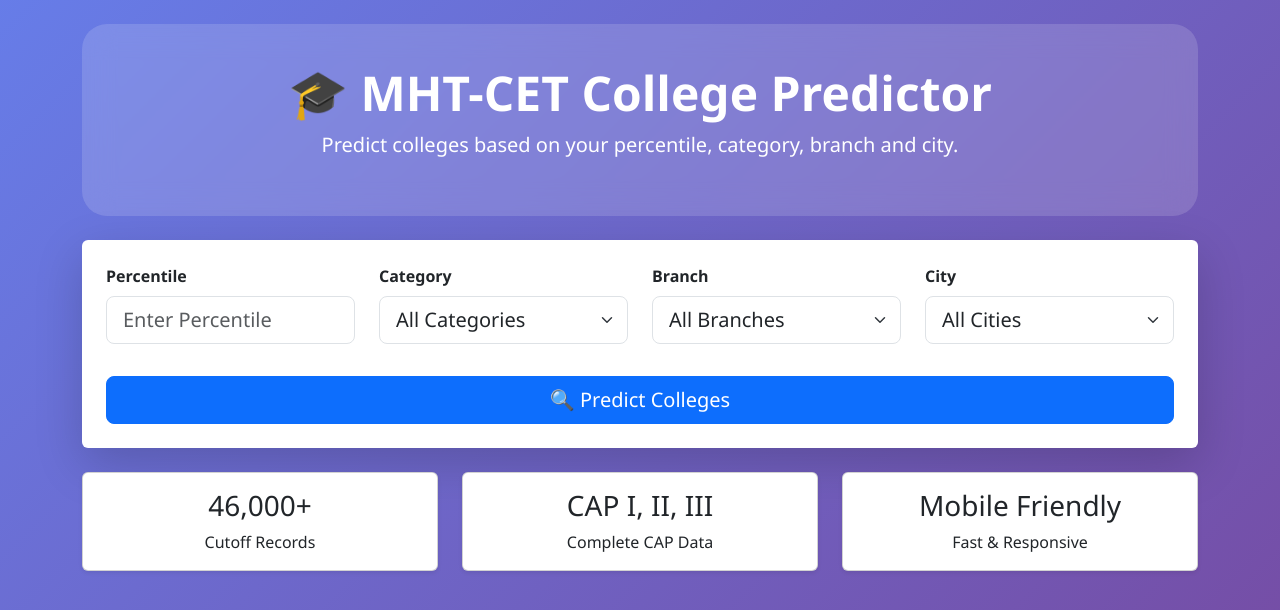
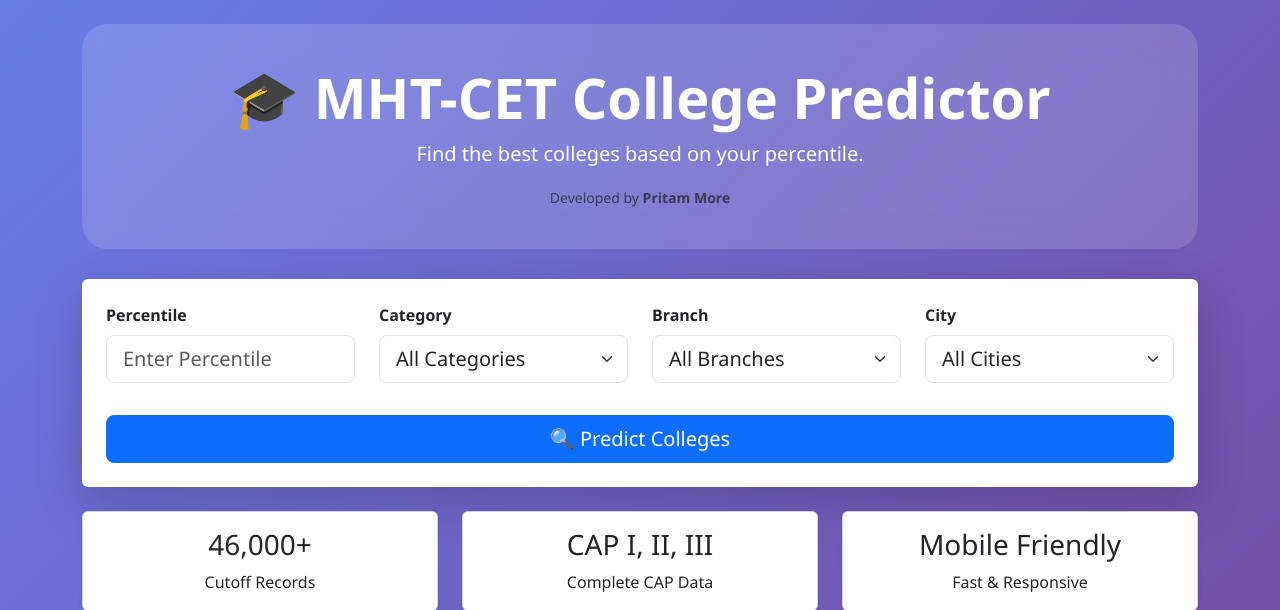
Before and after one commit to pritmore2103-gif/MHTCET-college-predictor, a Flask app: page / in a window 1280 px wide. Shown: the part 56-666 px from the top of the page. Run offline with Flask 3, Linux system fonts and the light colour scheme.

Commit message:
Revise index.html for MHT-CET College Predictor
Updated the layout and content of the MHT-CET College Predictor page, including changes to headings, descriptions, and developer credit.

```diff
--- a/templates/index.html
+++ b/templates/index.html
@@ -2,15 +2,21 @@
 
 {% block content %}
 
-<div class="hero-card text-center mb-4">
+<div class="hero-card text-center">
 
-    <h1 class="display-5 fw-bold">
+    <h1 class="display-4 fw-bold">
         🎓 MHT-CET College Predictor
     </h1>
 
     <p class="lead">
-        Predict colleges based on your percentile, category, branch and city.
+        Find the best colleges based on your percentile.
     </p>
+
+    <div class="mt-3">
+        <small class="text-muted">
+            Developed by <strong>Pritam More</strong>
+        </small>
+    </div>
 
 </div>
 
```
